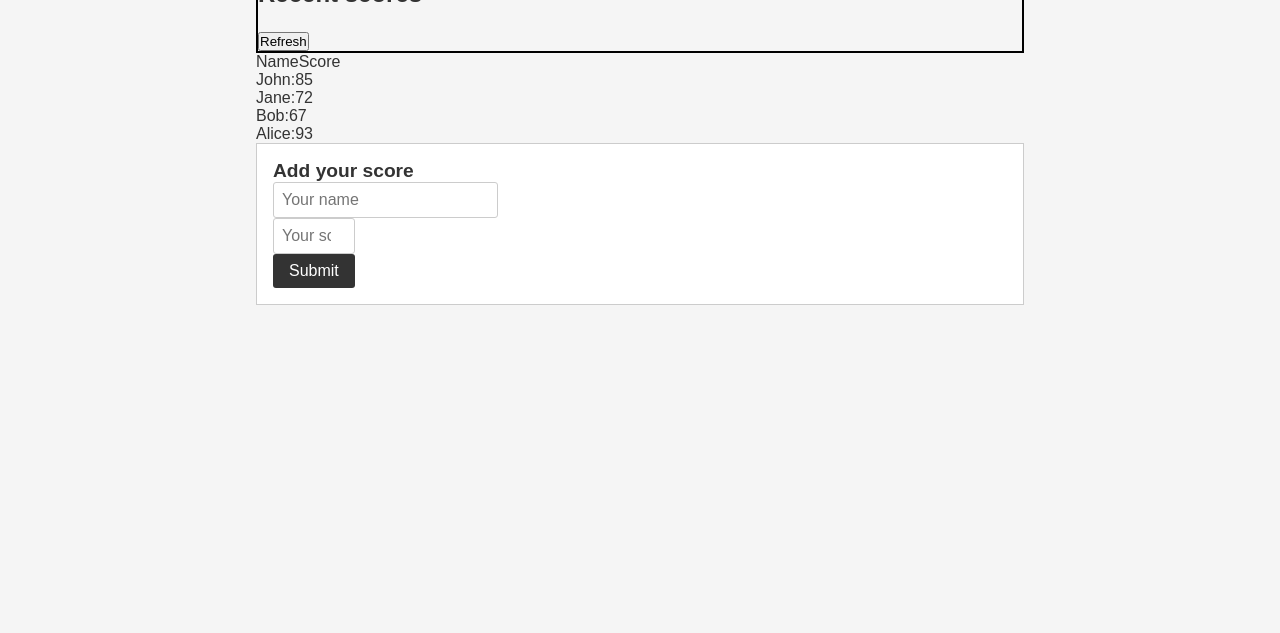
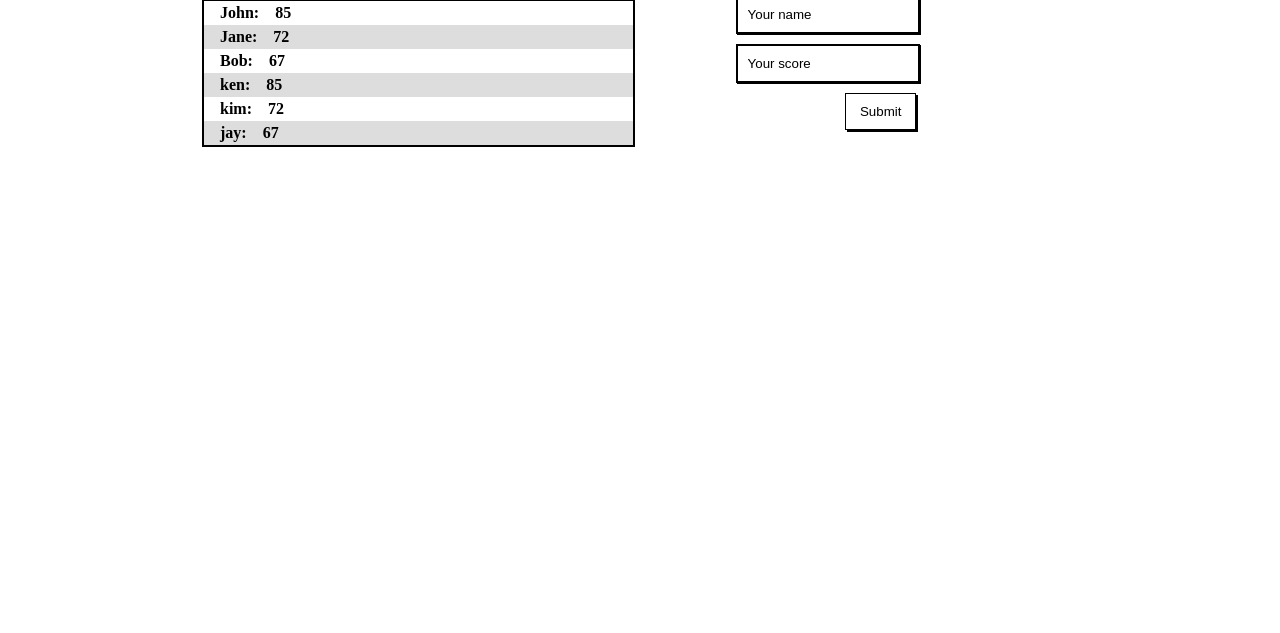
Before and after one commit to mercymugambi/Leaderboard-List-App-Project, a website built with webpack: page src/index.html in a window 1280 px wide. Shown: the part 167-800 px from the top of the page. Built offline with nearby package versions, Linux system fonts and the light colour scheme.

Commit message:
Fix the styling to match wireframe

```diff
--- a/src/index.html
+++ b/src/index.html
@@ -9,32 +9,28 @@
 </head>
 <body>
   <header>
-    <h1>Leaderboard List App</h1>
+    <h1 class="title">Leaderboard</h1>
   </header>
   <main>
+
+    <div class="flexo">
         <div class="top">
-      <h2>Recent scores</h2>
-      <button type="button" onclick="refreshScores()">Refresh</button>
+            <div class="top-heading">
+                <h2 class="recentScores">Recent scores</h2>
+                <button type="button" class="btn-refresh">Refresh</button>
             </div>
-    <div class="flexo">
-
             <ul id="leaderboard">
                 <li class="header">
-        <span class="name">Name:</span>
-        <span class="score">Score:</span>
                 </li>
             </ul>
+        </div>
         <form>
-        <fieldset>
-          <legend>Add your score</legend>
-          <div>
+          <h2 class="AddScores">Add your score</h2>
+          <div class="inputs">
             <input type="text" id="name" placeholder="Your name" name="name" required>
-          </div>
-          <div>
             <input type="number" id="score" placeholder="Your score" name="score" min="0" max="100" required>
           </div>
           <button type="submit">Submit</button>
-        </fieldset>
         </form>
     </div>
   </main>
--- a/src/index.js
+++ b/src/index.js
@@ -5,6 +5,9 @@ const leaderboard = [
   { name: 'John:', score: 85 },
   { name: 'Jane:', score: 72 },
   { name: 'Bob:', score: 67 },
+  { name: 'ken:', score: 85 },
+  { name: 'kim:', score: 72 },
+  { name: 'jay:', score: 67 },
 ];
 
 // Display leaderboard function
@@ -18,18 +21,6 @@ function displayLeaderboard() {
   // Create leaderboard header
   const headerEl = document.createElement('li');
   headerEl.classList.add('header');
-
-  const nameEl = document.createElement('span');
-  nameEl.classList.add('name');
-  nameEl.innerText = 'Name';
-  headerEl.appendChild(nameEl);
-
-  const scoreEl = document.createElement('span');
-  scoreEl.classList.add('score');
-  scoreEl.innerText = 'Score';
-  headerEl.appendChild(scoreEl);
-
-  leaderboardEl.appendChild(headerEl);
 
   // Loop through each score in leaderboard array and create HTML elements
   for (const score of leaderboard) {
@@ -50,12 +41,4 @@ function displayLeaderboard() {
   }
 }
 
-// Add score function
-function addScore(name, score) {
-  leaderboard.push({ name, score });
-}
-
-// Test display leaderboard and add score functions
 displayLeaderboard();
-addScore('Alice:', 93);
-displayLeaderboard();
--- a/src/style.css
+++ b/src/style.css
@@ -1,89 +1,134 @@
-/* reset default styles */
-* {
-  box-sizing: border-box;
+html,
+body {
   margin: 0;
   padding: 0;
-}
-
-/* basic styles */
-body {
-  font-family: Arial, sans-serif;
-  background-color: #f5f5f5;
-  color: #333;
+  height: 100%;
+  width: 100%;
+  overflow-x: hidden;
+  font-size: 16px;
+  line-height: 1.5;
 }
 
 header {
-  background-color: #333;
-  color: #fff;
-  padding: 1em;
-  text-align: center;
-  margin: 30px;
+  margin-left: 10%;
+}
 
-  /* text-decoration: none; */
-  list-style: none;
+.title {
+  color: black;
+  margin-left: 20px;
+}
+
+.flexo {
+  display: flex;
+  flex-direction: row;
+  justify-content: space-between;
+  align-items: center;
+  width: auto;
+  position: relative;
+  margin: 0 15%;
 }
 
 .top {
+  padding: 10px;
+  width: 60%;
+}
+
+.recentScores {
+  color: black;
+  margin: 10px;
+  font-size: 30px;
+}
+
+.btn-refresh {
+  color: #202020;
+  background-color: #fff;
+  text-align: center;
+  text-decoration: none;
+  display: inline-block;
+  font-size: 16px;
+  margin: 4px 2px;
+  cursor: pointer;
+  border: 1px solid black;
+  box-shadow: 2px 2px black;
+}
+
+.top-heading {
+  display: flex;
+  flex-direction: row;
+  justify-content: space-between;
+  align-items: center;
+  width: auto;
+}
+
+#leaderboard {
   border: 2px solid black;
 }
 
-li {
-  list-style: none;
-  text-decoration: none;
+form {
+  display: flex;
+  flex-direction: column;
+  justify-content: space-between;
+  width: 50%;
+  margin-left: 10%;
 }
 
-main {
-  max-width: 800px;
-  margin: 0 auto;
-  padding: 1em;
+form input,
+button {
+  width: 45%;
+  padding: 10px;
+  margin: 5px;
+  border: 2px solid black;
+  box-shadow: 1px 1px black;
 }
 
-form {
-  border: 1px solid #ccc;
-  padding: 1em;
-  margin-bottom: 1em;
-  background-color: #fff;
+ul {
+  list-style: none;
+  padding: 0;
+  margin: 0;
+  width: 100%;
 }
 
-fieldset {
-  border: none;
-  padding: 0;
+.header {
+  display: flex;
+
+  /* justify-content: space-between; */
+  align-items: center;
+  padding: 0.5rem 1rem;
+  background-color: #eee;
 }
 
-legend {
-  font-size: 1.2em;
+button {
+  width: 20%;
+  display: flex;
+  justify-content: center;
+  align-items: center;
+  margin-left: 32%;
+  background-color: #fff;
+  color: #000;
+  border: 1px solid black;
+  box-shadow: 2px 2px black;
+}
+
+.AddScores {
+  color: black;
+  font-size: 30px;
+  margin: 0;
+}
+
+::placeholder {
+  color: #000;
+}
+
+.name {
+  font-weight: bold;
+  margin-right: 1rem;
+  margin-left: 1rem;
+}
+
+.score {
   font-weight: bold;
 }
 
-label {
-  display: inline-block;
-  width: 4em;
-  margin-right: 1em;
+#leaderboard li.score:nth-child(even) {
+  background-color: #ddd;
 }
-
-input[type="text"],
-input[type="number"] {
-  padding: 0.5em;
-  border: 1px solid #ccc;
-  border-radius: 3px;
-  font-size: 1em;
-}
-
-button[type="submit"] {
-  background-color: #333;
-  color: #fff;
-  padding: 0.5em 1em;
-  border: none;
-  border-radius: 3px;
-  font-size: 1em;
-  cursor: pointer;
-}
-
-button[type="submit"]:hover {
-  background-color: #444;
-}
-
-h2 {
-  font-size: 1.5em;
-  margin-bottom: 1em;
-}
```
Also changed, not shown: .github/workflows/linters.yml, dist/index.bundle.js, dist/index.html. Lines whose indentation alone changed are shown as unchanged.
